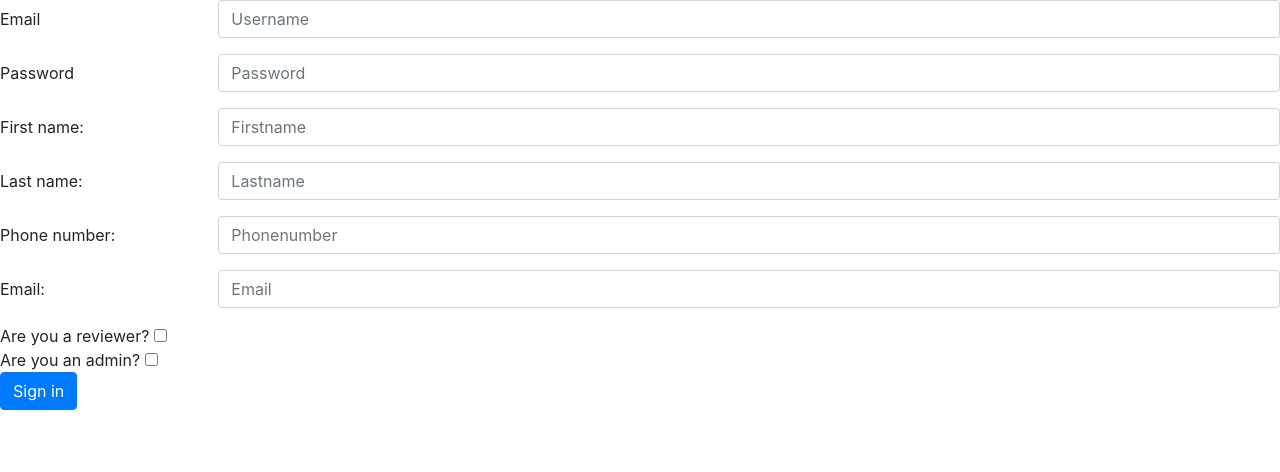
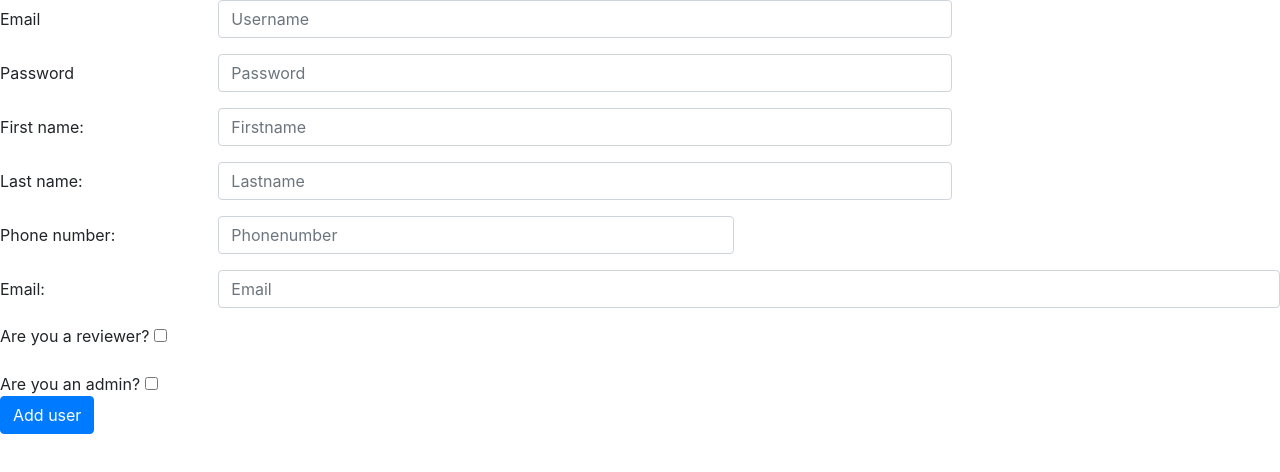
Before and after one commit to nson95/HtmlExample, a plain HTML site: page useradd.html in a window 1280 px wide. Drawn offline with nearby package versions, Linux system fonts and the light colour scheme.

Commit message:
straightened up the user page

```diff
--- a/useradd.html
+++ b/useradd.html
@@ -11,31 +11,31 @@
     <form>
         <div class="form-group row">
             <label for="userName" class="col-sm-2 col-form-label">Email</label>
-            <div class="col-sm-10">
+            <div class="col-sm-7">
                 <input type="text" class="form-control" id="userName" placeholder="Username">
             </div>
         </div>
         <div class="form-group row">
             <label for="assword" class="col-sm-2 col-form-label">Password</label>
-            <div class="col-sm-10">
+            <div class="col-sm-7">
                 <input type="password" class="form-control" id="password" placeholder="Password">
             </div>
         </div>
         <div class="form-group row">
             <label for="firstName" class="col-sm-2 col-form-label">First name: </label>
-            <div class="col-sm-10">
+            <div class="col-sm-7">
                 <input type="text" class="form-control" id="firstName" placeholder="Firstname">
             </div>
         </div>
         <div class="form-group row">
             <label for="lastName" class="col-sm-2 col-form-label">Last name: </label>
-            <div class="col-sm-10">
+            <div class="col-sm-7">
                 <input type="text" class="form-control" id="lastName" placeholder="Lastname">
             </div>
         </div>
         <div class="form-group row">
             <label for="phoneNumber" class="col-sm-2 col-form-label">Phone number: </label>
-            <div class="col-sm-10">
+            <div class="col-sm-5">
                 <input type="text" class="form-control" id="phoneNumber" placeholder="Phonenumber">
             </div>
         </div>
@@ -49,12 +49,13 @@
             <span> Are you a reviewer? </span>
             <input type="checkbox" name="isReviewer">
             <br />
+            <br />
             <span> Are you an admin?  </span>
             <input type="checkbox" name="isAdmin">
         </div>
         <div class="form-group row">
             <div class="col-sm-10">
-                <button type="submit" class="btn btn-primary">Sign in</button>
+                <button type="submit" class="btn btn-primary">Add user</button>
             </div>
         </div>
     </form>
```
